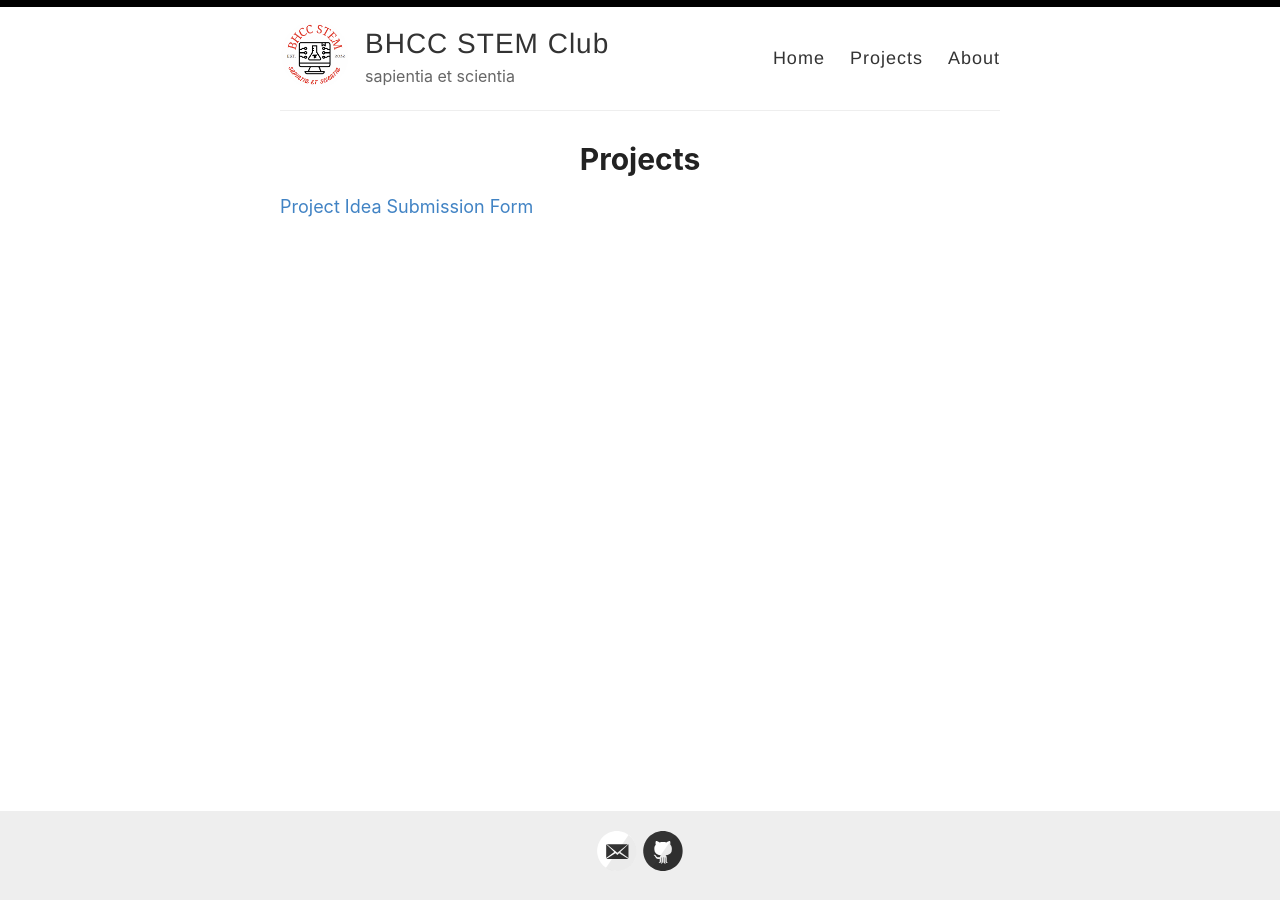
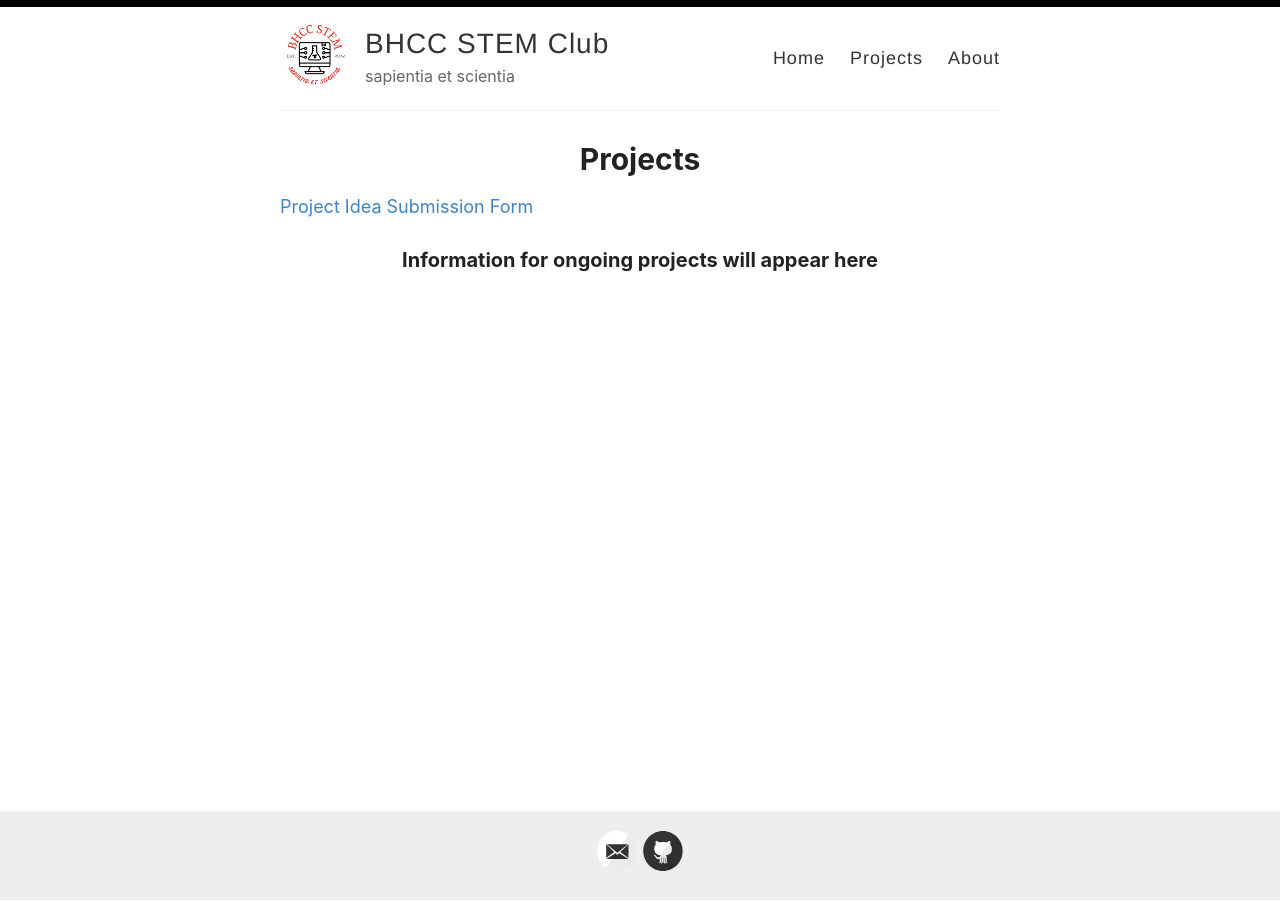
Before and after one commit to bhccstem/bhccstem.github.io, a Jekyll site: the page built from _pages/projects.md, in a window 1280 px wide. Built offline with Jekyll 4.4.1, drawn with Linux system fonts in a browser that asks for light colours.

Commit message:
Update projects.md

```diff
--- a/_pages/projects.md
+++ b/_pages/projects.md
@@ -5,3 +5,5 @@ permalink: /projects/
 ---
 
 [Project Idea Submission Form](https://forms.gle/eChS3GCib4n7VwJk8)
+
+### Information for ongoing projects will appear here
```
